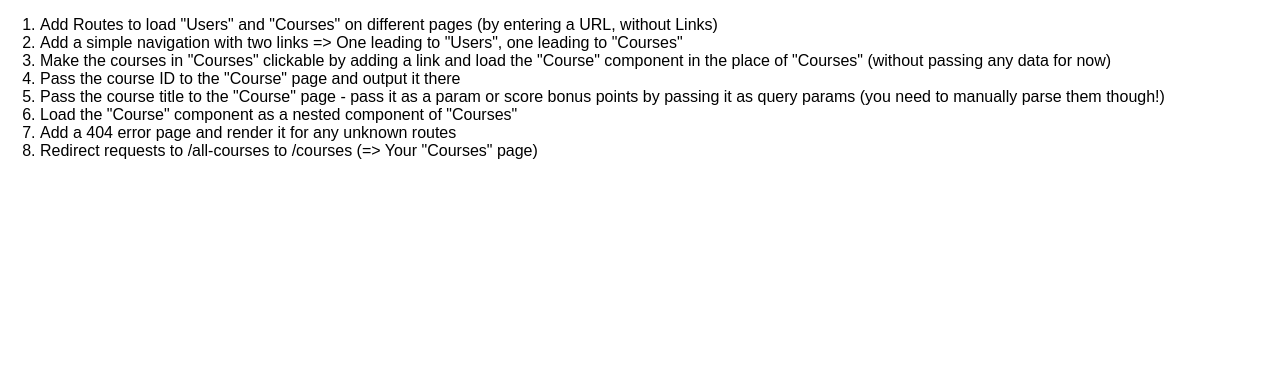
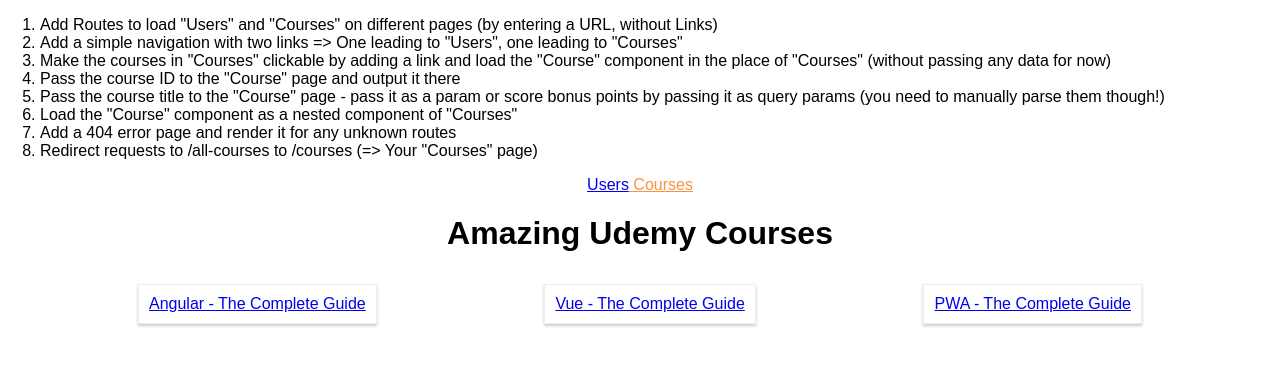
Before and after one commit to patrickpaiva/react-complete-guide, a React (Create React App) app: page /courses in a window 1280 px wide. Shown: the top 366 px of the page. Built offline with nearby package versions, Linux system fonts and the light colour scheme.

Commit message:
created routes for users and courses

```diff
--- a/src/App.js
+++ b/src/App.js
@@ -1,13 +1,16 @@
 import React, { Component } from 'react';
+import { BrowserRouter, Route, Switch, NavLink } from 'react-router-dom'
 
 import Courses from './containers/Courses/Courses';
 import Users from './containers/Users/Users';
 
 class App extends Component {
-  render () {
+  render() {
     return (
+      <BrowserRouter>
+        <React.Fragment>
           <div className="App">
-        <ol style={{textAlign: 'left'}}>
+            <ol style={{ textAlign: 'left' }}>
               <li>Add Routes to load "Users" and "Courses" on different pages (by entering a URL, without Links)</li>
               <li>Add a simple navigation with two links => One leading to "Users", one leading to "Courses"</li>
               <li>Make the courses in "Courses" clickable by adding a link and load the "Course" component in the place of "Courses" (without passing any data for now)</li>
@@ -18,6 +21,26 @@
               <li>Redirect requests to /all-courses to /courses (=> Your "Courses" page)</li>
             </ol>
           </div>
+          <div style={{textAlign: 'center'}}>
+            <NavLink
+              to="/users"
+              activeStyle={{
+                color: '#fa923f',
+            }}
+              >Users</NavLink>
+            <NavLink
+              to="/courses"
+              activeStyle={{
+                color: '#fa923f',
+            }}
+              > Courses</NavLink>
+          </div>
+          <Switch>
+            <Route path="/courses" exact component={Courses} />
+            <Route path="/users" exact component={Users} />
+          </Switch>
+        </React.Fragment>
+      </BrowserRouter>
     );
   }
 }
--- a/src/containers/Courses/Courses.js
+++ b/src/containers/Courses/Courses.js
@@ -1,4 +1,5 @@
 import React, { Component } from 'react';
+import { Link } from 'react-router-dom'
 
 import './Courses.css';
 
@@ -18,7 +19,11 @@
                 <section className="Courses">
                     {
                         this.state.courses.map( course => {
-                            return <article className="Course" key={course.id}>{course.title}</article>;
+                            return (
+                                <Link to="/course" key={course.id}>
+                                    <article className="Course" >{course.title}</article>
+                                </Link>
+                            );
                         } )
                     }
                 </section>
```
Also changed, not shown: 1 other file (tests, documents, lock files or other folders). Lines whose indentation alone changed are shown as unchanged.
